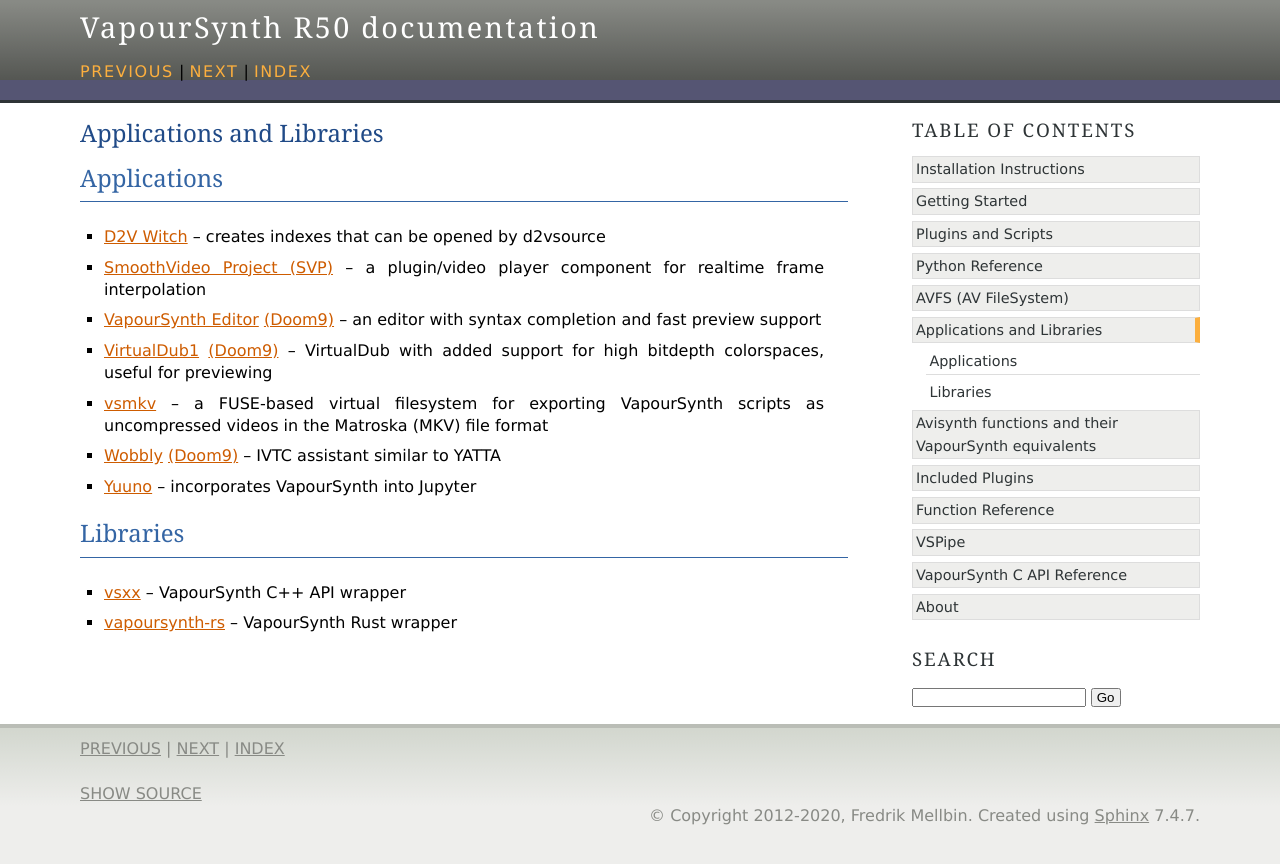
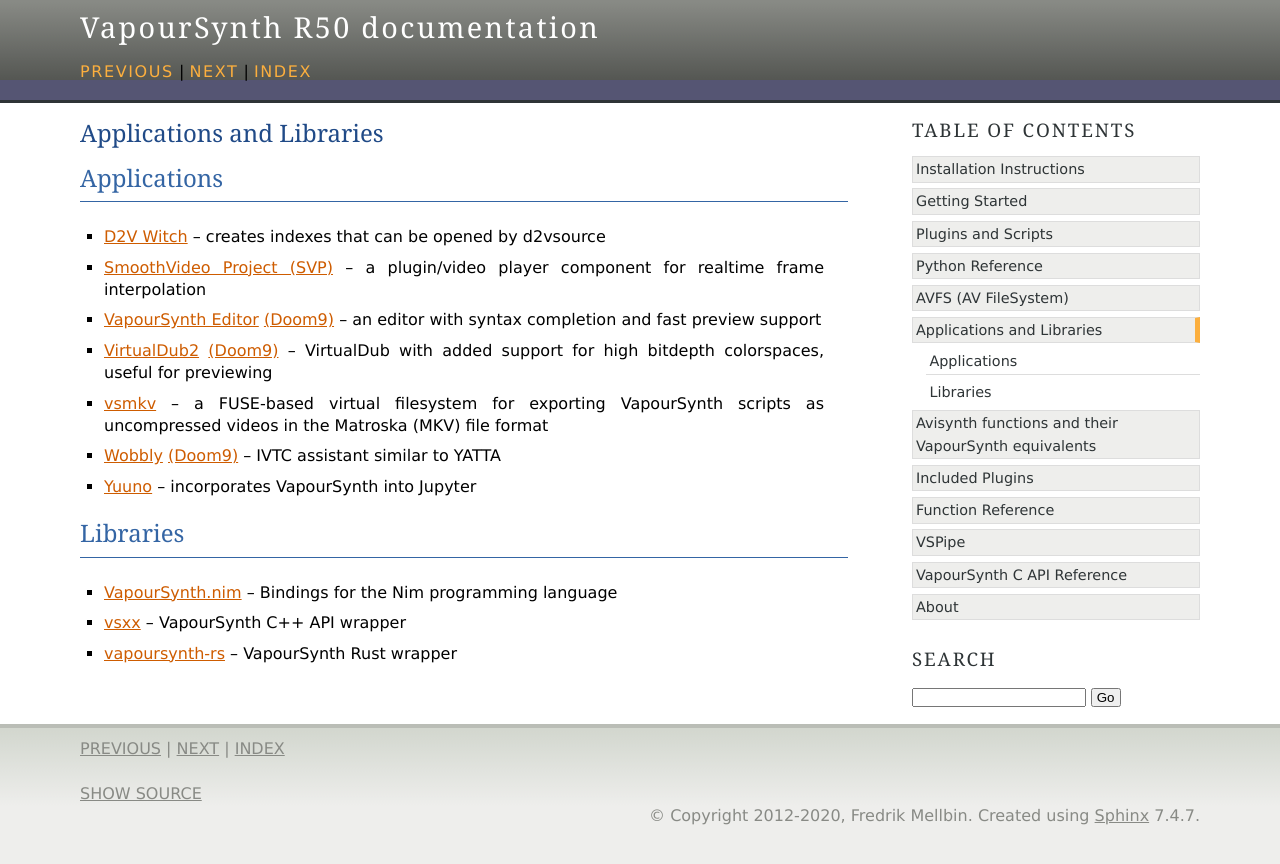
Before and after one commit to vapoursynth/vapoursynth, a Sphinx documentation site: the page built from doc/applications.rst, in a window 1280 px wide. Shown: the top 864 px of the page. Built offline with Sphinx 7.4.7, drawn with Linux system fonts in a browser that asks for light colours; formulas are drawn with MathJax 3.

Commit message:
Update docs

```diff
--- a/doc/applications.rst
+++ b/doc/applications.rst
@@ -6,12 +6,13 @@
 * `D2V Witch <https://github.com/dubhater/D2VWitch>`_ -- creates indexes that can be opened by d2vsource
 * `SmoothVideo Project (SVP) <https://www.svp-team.com/wiki/Main_Page>`_ -- a plugin/video player component for realtime frame interpolation
 * `VapourSynth Editor <https://bitbucket.org/mystery_keeper/vapoursynth-editor>`_ `(Doom9) <https://forum.doom9.org/showthread.php?t=170965>`__ -- an editor with syntax completion and fast preview support
-* `VirtualDub1 <https://sourceforge.net/projects/vdfiltermod/>`_ `(Doom9) <https://forum.doom9.org/showthread.php?t=172021>`__ -- VirtualDub with added support for high bitdepth colorspaces, useful for previewing
+* `VirtualDub2 <https://sourceforge.net/projects/vdfiltermod/>`_ `(Doom9) <https://forum.doom9.org/showthread.php?t=172021>`__ -- VirtualDub with added support for high bitdepth colorspaces, useful for previewing
 * `vsmkv <https://github.com/fluxamp/vsmkv>`_ -- a FUSE-based virtual filesystem for exporting VapourSynth scripts as uncompressed videos in the Matroska (MKV) file format
 * `Wobbly <https://github.com/dubhater/Wobbly>`_ `(Doom9) <https://forum.doom9.org/showthread.php?t=172496>`__ -- IVTC assistant similar to YATTA
 * `Yuuno <https://git.encode.moe/irrational-encoding-wizardry/yuuno>`_ -- incorporates VapourSynth into Jupyter
 
 Libraries
 #########
+* `VapourSynth.nim <https://forum.doom9.org/showthread.php?p=1905351#post1905351>`_ -- Bindings for the Nim programming language
 * `vsxx <https://github.com/sekrit-twc/vsxx>`_ -- VapourSynth C++ API wrapper
 * `vapoursynth-rs <https://crates.io/crates/vapoursynth>`_ -- VapourSynth Rust wrapper
--- a/doc/pythonreference.rst
+++ b/doc/pythonreference.rst
@@ -330,6 +330,7 @@
       :param cb: A callback in the form `cb(node, n, result)`
 
    .. py:method:: get_frame_async_raw(n, cb: Future[, wrapper: callable = None])
+      :noindex:
 
       Second form of this method. It will take a Future-like object (including asyncio.Future or similar)
       and set its result or exception according to the result of the function.
```
Also changed, not shown: 1 other file.
